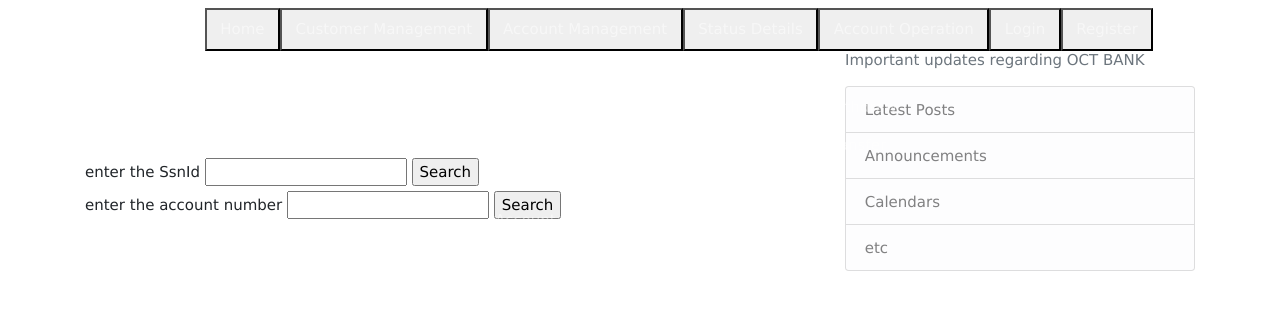
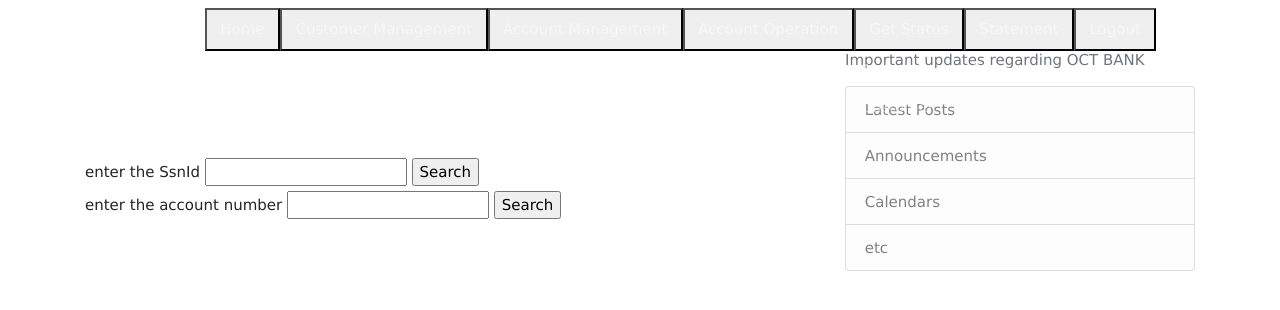
Before and after one commit to shubham103/flask_case_study, a Flask app: page /search_account in a window 1280 px wide. Shown: the top 310 px of the page. Run offline with Flask 2, Linux system fonts and the light colour scheme; the visitor is signed in with stand-in values (Sample User, id 1); some libraries are stand-ins or nearby versions.

Commit message:
Update layout.html

```diff
--- a/templates/layout.html
+++ b/templates/layout.html
@@ -31,54 +31,61 @@
             <div class="navbar-nav mr-auto">
                 <div class="dropdown">
                     <button class="dropbtn">
-                        <a class="nav-item nav-link" href="{{ url_for('home') }}">Home</a>
+                        <a class="nav-item nav-link" href="{{ url_for('index') }}">Home</a>
                     </button>
                 </div>
                 <div class="dropdown">
                     <button class="dropbtn">
-                        <a class="nav-item nav-link" href="{{ url_for('home') }}">Customer Management</a>
+                        <a class="nav-item nav-link" href="{{ url_for('index') }}">Customer Management</a>
                     </button>
                     <div class="dropdown-content">
-                        <a class="nav-item nav-link" href="{{ url_for('home') }}">Create Customer</a>
-                        <a class="nav-item nav-link" href="{{ url_for('home') }}">Update Customer</a>
-                        <a class="nav-item nav-link" href="{{ url_for('home') }}">Delete Customer</a>
+                        <a class="nav-item nav-link" href="{{ url_for('createCustomer') }}">Create Customer</a>
+                        <a class="nav-item nav-link" href="{{ url_for('preUpdateCustomer') }}">Update Customer</a>
+                        <a class="nav-item nav-link" href="{{ url_for('preDeleteCustomer') }}">Delete Customer</a>
                     </div>
                 </div>
                 <div class="dropdown">
                     <button class="dropbtn">
-                        <a class="nav-item nav-link" href="{{ url_for('home') }}">Account Management</a>
+                        <a class="nav-item nav-link" href="{{ url_for('index') }}">Account Management</a>
                     </button>
                     <div class="dropdown-content">
-                        <a class="nav-item nav-link" href="{{ url_for('home') }}">Create Account</a>
-                        <a class="nav-item nav-link" href="{{ url_for('home') }}">Delete Account</a>
-                        <a class="nav-item nav-link" href="{{ url_for('home') }}">Account Details</a>
-                        <a class="nav-item nav-link" href="{{ url_for('home') }}">Search Account</a>
-                        <a class="nav-item nav-link" href="{{ url_for('home') }}">Account Lists</a>
+                        <a class="nav-item nav-link" href="{{ url_for('createAccount') }}">Create Account</a>
+                        <a class="nav-item nav-link" href="{{ url_for('preDeleteAccount') }}">Delete Account</a>
+                        <a class="nav-item nav-link" href="{{ url_for('searchAccount') }}">Search Account</a>
                     </div>
                 </div>
                   <div class="dropdown">
                     <button class="dropbtn">
-                        <a class="nav-item nav-link" href="{{ url_for('home') }}">Status Details</a>
+                        <a class="nav-item nav-link" href="{{ url_for('index') }}">Account Operation</a>
                     </button>
                     <div class="dropdown-content">
-                        <a class="nav-item nav-link" href="{{ url_for('home') }}">Statement</a>
-
+                        <a class="nav-item nav-link" href="{{ url_for('deposit') }}">Deposit</a>
+                        <a class="nav-item nav-link" href="{{ url_for('withdraw') }}">Withdraw</a>
+                        <a class="nav-item nav-link" href="{{ url_for('transfer') }}">Transfer</a>
                     </div>
                 </div>
                  <div class="dropdown">
                     <button class="dropbtn">
-                        <a class="nav-item nav-link" href="{{ url_for('home') }}">Account Operation</a>
+                        <a class="nav-item nav-link" href="{{ url_for('index') }}"> Get Status</a>
                     </button>
                     <div class="dropdown-content">
-                        <a class="nav-item nav-link" href="{{ url_for('home') }}">Deposit</a>
-                        <a class="nav-item nav-link" href="{{ url_for('home') }}">Withdraw</a>
-                        <a class="nav-item nav-link" href="{{ url_for('home') }}">Transfer</a>
+                        <a class="nav-item nav-link" href="{{ url_for('accountStatus') }}">Account</a>
+                        <a class="nav-item nav-link" href="{{ url_for('customerStatus') }}">Customer</a>
                     </div>
                 </div>
                 <div class="dropdown">
                     <button class="dropbtn">
-                        {% if userId %}
-                            <a class="nav-item nav-link" href="{{ url_for('home') }}">Logout</a>
+                        <a class="nav-item nav-link" href="{{ url_for('index') }}">Statement</a>
+                    </button>
+                    <div class="dropdown-content">
+                        <a class="nav-item nav-link" href="{{ url_for('statement') }}">Statement</a>
+                    </div>
+                </div>
+
+                <div class="dropdown">
+                    <button class="dropbtn">
+                        {% if 'userId' in session %}
+                            <a class="nav-item nav-link" href="{{ url_for('logout') }}">Logout</a>
                         {% else %}
                             <a class="nav-item nav-link" href="{{ url_for('login') }}">Login</a>
                         {% endif %}
@@ -89,11 +96,7 @@
 
             <!-- Navbar Right Side -->
 
-                <div class="dropdown">
-                    <button class="dropbtn">
-                        <a class="nav-item nav-link" href="{{ url_for('register') }}">Register</a>
-                    </button>
-                </div>
+
             </div>
           </div>
         </div>
```
Lines whose indentation alone changed are shown as unchanged.
